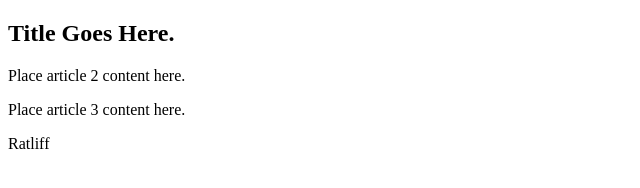
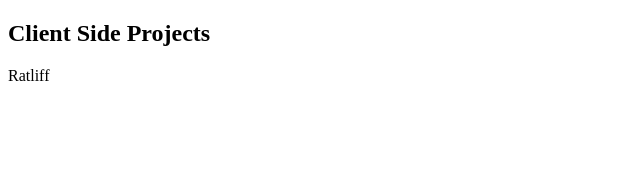
Before and after one commit to lratliff32/client_side, a plain HTML site: page index.html in a window 1280 px wide. Shown: the whole page, without its empty margins (0-640 px from the left). Drawn offline with Linux system fonts and the light colour scheme.

Commit message:
Update index.html

```diff
--- a/index.html
+++ b/index.html
@@ -13,18 +13,22 @@
 
 <article>
 
-    <h2>Title Goes Here.</h2>
+    <h2>Client Side Projects</h2>
 
     <p>
-      <a href="#" title="Chapter 1 - Hands on 1-3"></a>
+      <a href="https://lratliff32.github.io/client_side/Chapter1/" title="Chapter 1 Projects"></a>
     </p>
 
     <p>
-    Place article 2 content here.
+      <a href="https://lratliff32.github.io/client_side/Chapter2/" title="Chapter 2 Projects"></a>
     </p>
 
-    <p>
-    Place article 3 content here.
+     <p>
+      <a href="https://lratliff32.github.io/client_side/Chapter3/" title="Chapter 3 Projects"></a>
+    </p>
+
+     <p>
+      <a href="https://lratliff32.github.io/client_side/Chapter4/" title="Chapter 4 Projects"></a>
     </p>
 
 </article>
```
